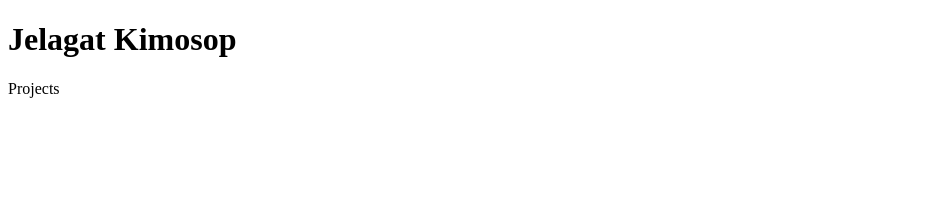
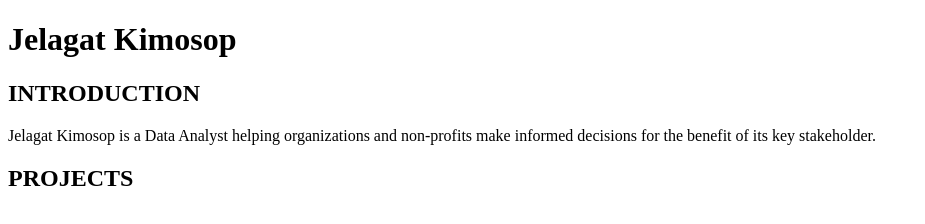
Before and after one commit to Jelagat07/Jelagat07.github.io, a plain HTML site: page index.html in a window 1280 px wide. Shown: the whole page, without its empty margins (0-925 px from the left). Drawn offline with Linux system fonts and the light colour scheme.

Commit message:
Add an introduction

```diff
--- a/index.html
+++ b/index.html
@@ -2,6 +2,8 @@
 <html>
     <body>
         <h1>Jelagat Kimosop</h1>
-        <p>Projects</p>
+        <h2>INTRODUCTION</h2>
+        <p font-weight:bold;>Jelagat Kimosop is a Data Analyst helping organizations and non-profits make informed decisions for the benefit of its key stakeholder.</P>
+        <h2>PROJECTS</h2>
     </body>
 </html>
```
